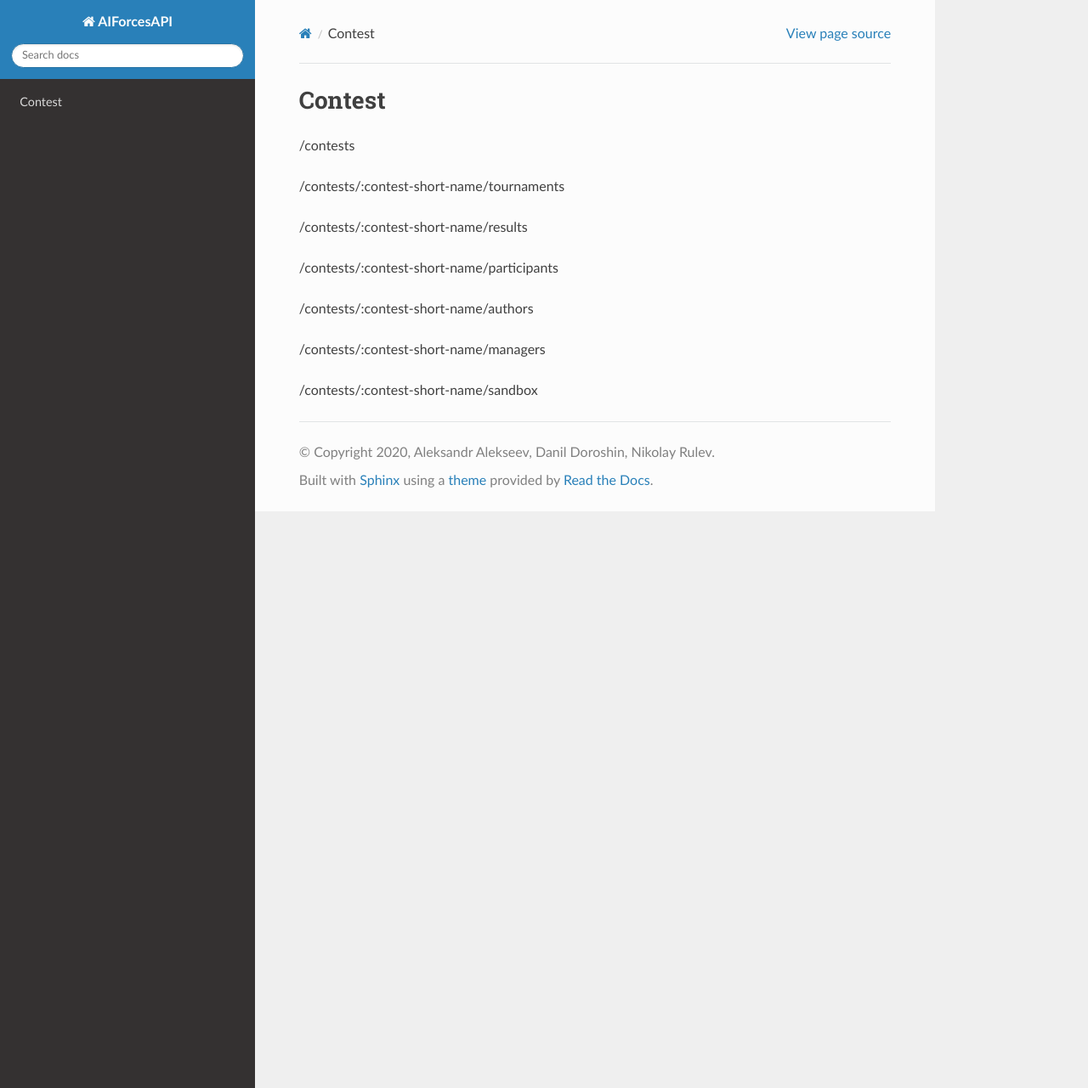
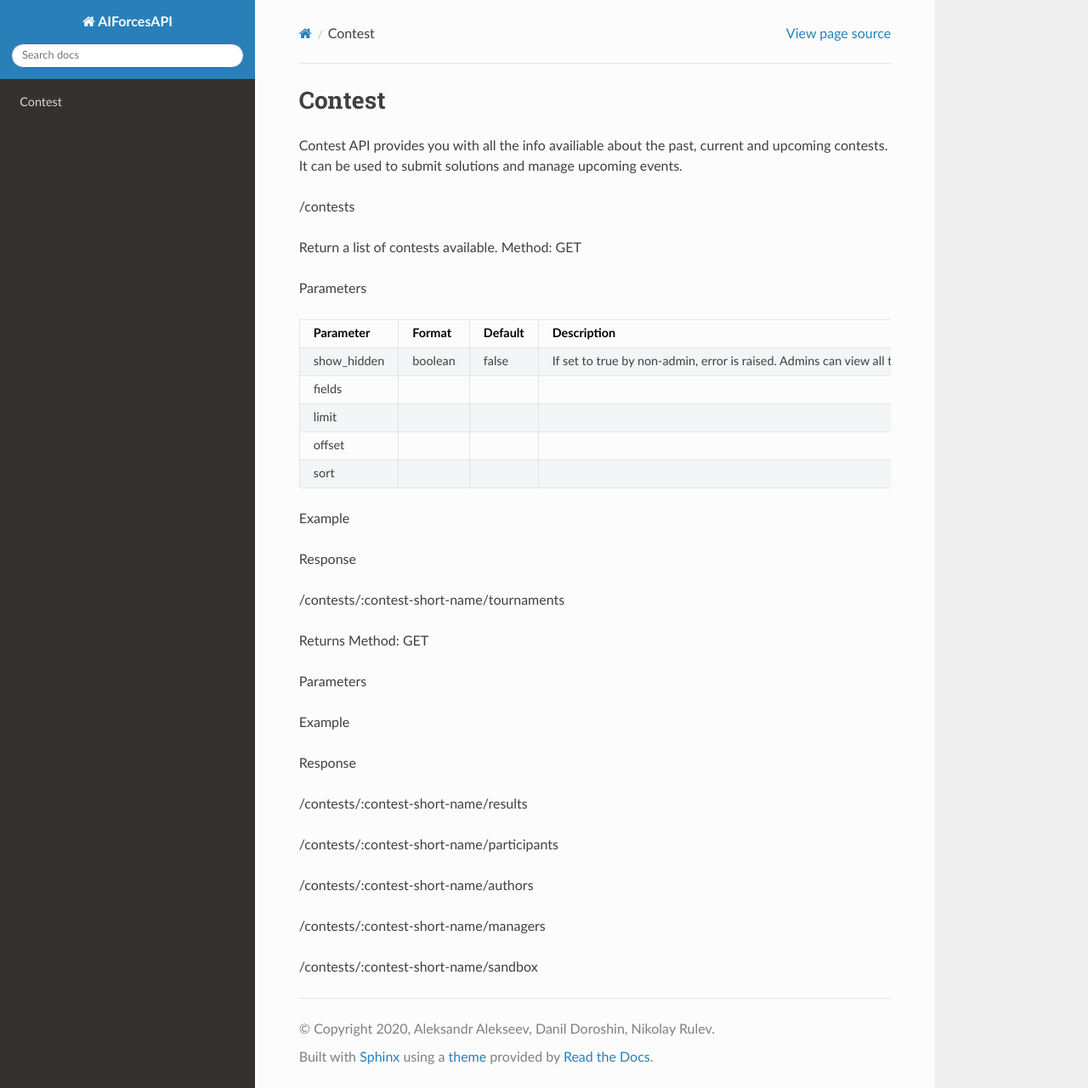
Before and after one commit to AIForces/AIForcesAPI, a Sphinx documentation site: the page built from docs/source/contest.rst, in a window 1280 px wide and 1281 px high. Shown: the whole window at 85% size. Built offline with Sphinx 7.4.7 and the Read the Docs theme 2.0.0, drawn with Linux system fonts in a browser that asks for light colours.

Commit message:
Partially updated contest stub

```diff
--- a/docs/source/contest.rst
+++ b/docs/source/contest.rst
@@ -1,9 +1,39 @@
 Contest
 -------
 
+Contest API provides you with all the info availiable about the past, current and upcoming contests. It can be used to submit solutions and manage upcoming events.
+
 /contests
 
+Return a list of contests available.
+Method: GET
+
+Parameters
+
+.. csv-table::
+	:header: "Parameter", "Format", "Default", "Description"
+
+	show_hidden, boolean, false, "If set to true by non-admin, error is raised. Admins can view all the contests."
+	fields, , ,
+	limit, , ,
+	offset, , ,
+	sort, , ,
+
+
+Example
+
+Response
+
 /contests/:contest-short-name/tournaments
+
+Returns
+Method: GET
+
+Parameters
+
+Example
+
+Response
 
 /contests/:contest-short-name/results
 
```
